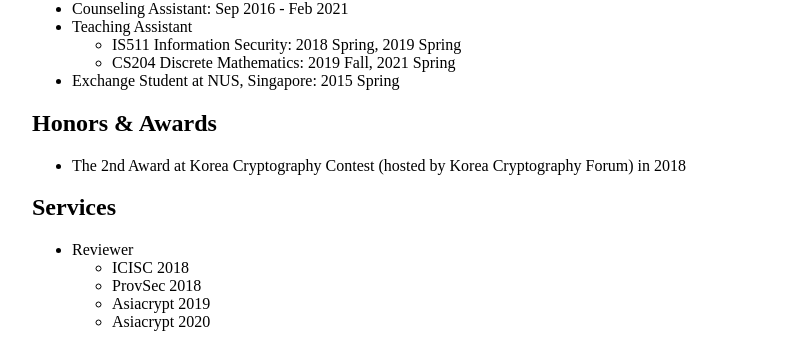
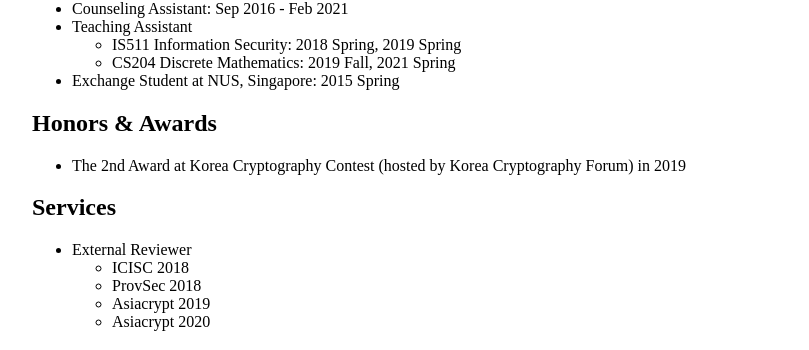
Before and after one commit to sgk1m/sgk1m.github.io, a Jekyll site: the page built from cv.html, in a window 1280 px wide. Shown: the part 923-1273 px from the top of the page, without its empty margins (224-1033 px from the left). Built offline with Jekyll 4.4.1, drawn with Linux system fonts in a browser that asks for light colours.

Commit message:
Update cv.html

```diff
--- a/cv.html
+++ b/cv.html
@@ -56,11 +56,11 @@
 	</ul>
 	<h2>Honors & Awards</h2>
 	<ul>
-		<li>The 2nd Award at Korea Cryptography Contest (hosted by Korea Cryptography Forum) in 2018</li>
+		<li>The 2nd Award at Korea Cryptography Contest (hosted by Korea Cryptography Forum) in 2019</li>
 	</ul>
 	<h2>Services</h2>
 	<ul>
-		<li>Reviewer
+		<li>External Reviewer
 			<ul>
 				<li>ICISC 2018</li>
 				<li>ProvSec 2018</li>
```
